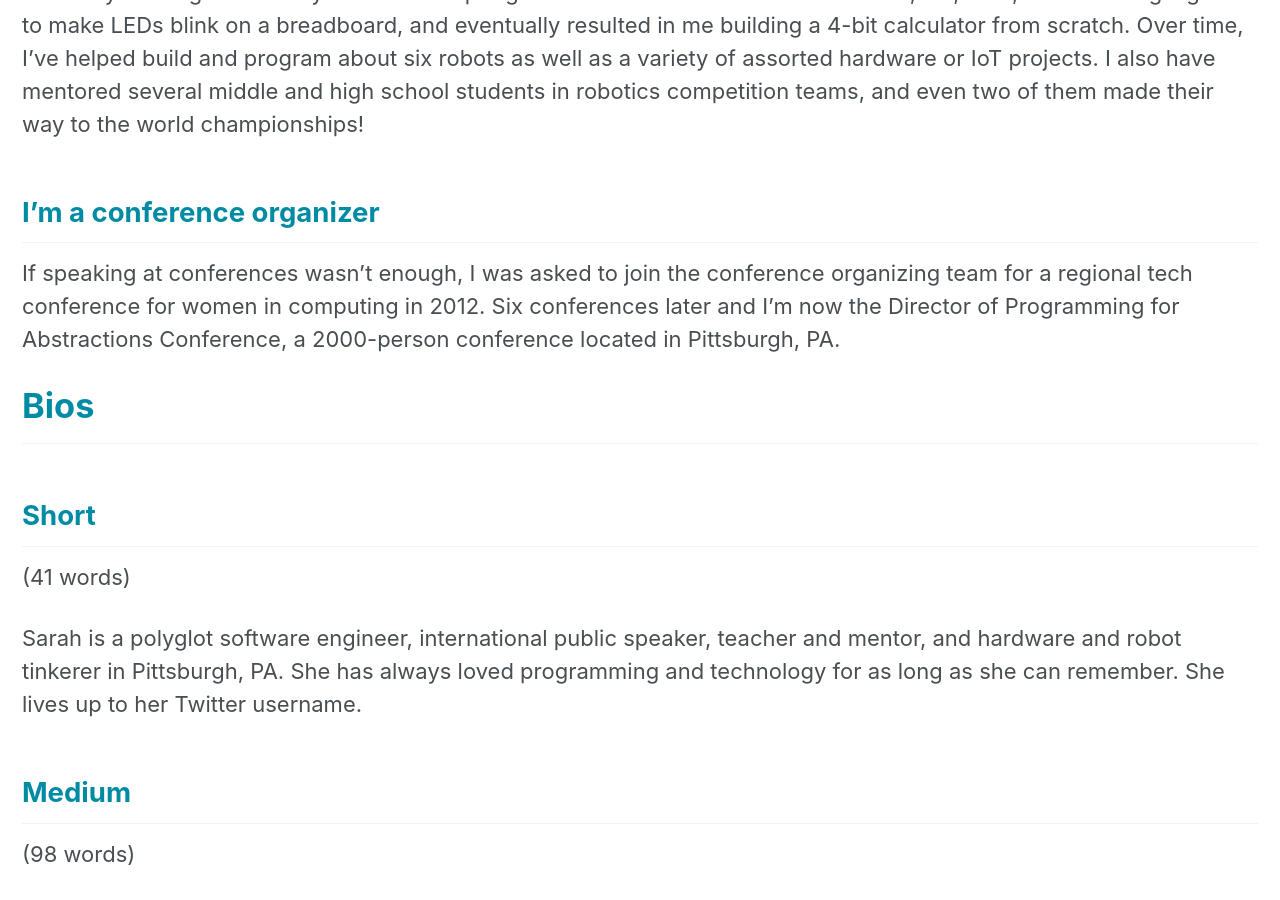
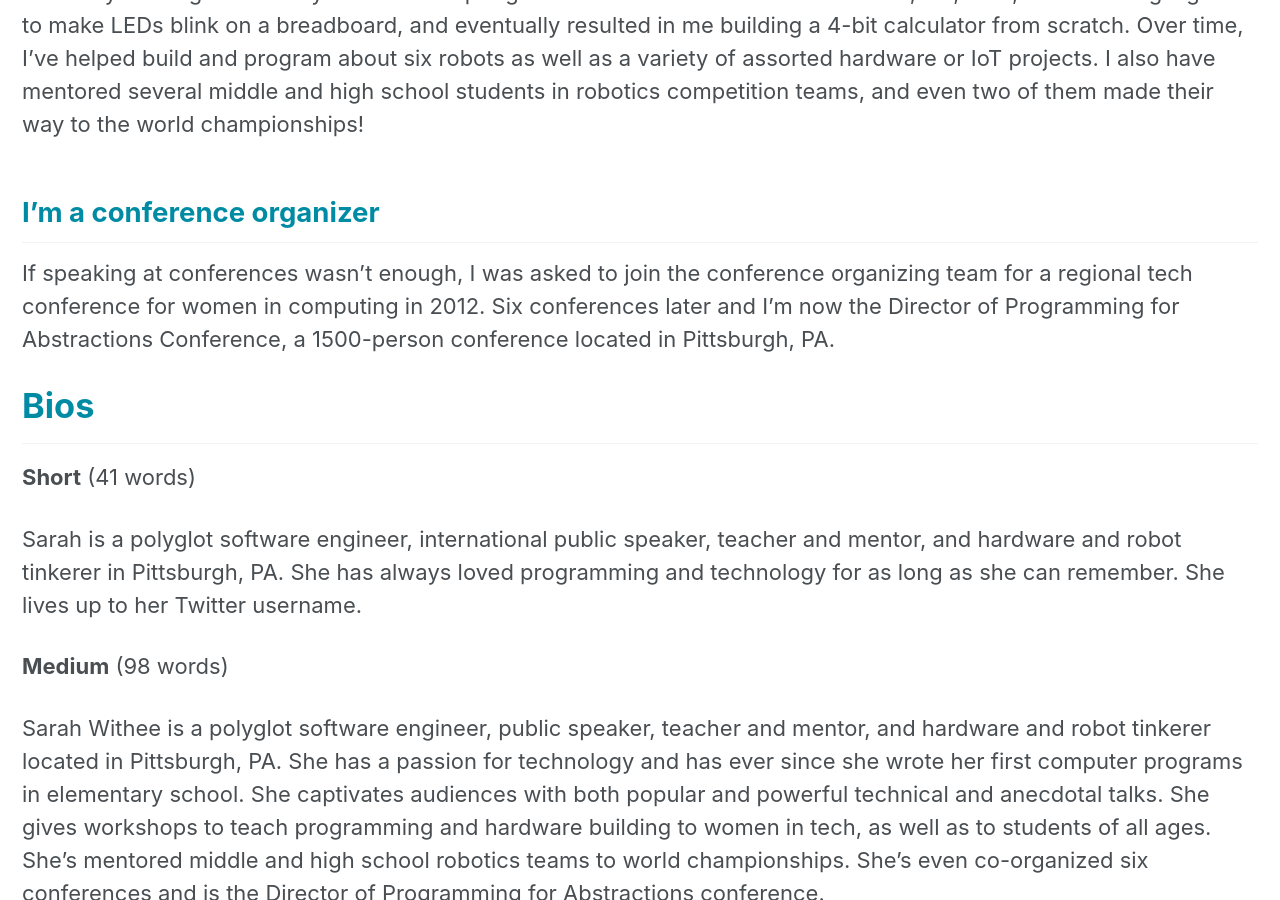
Before and after one commit to geekygirlsarah/geekygirlsarah.com, a Jekyll site: the page built from _pages/about.md, in a window 1280 px wide and 900 px high, scrolled down 1364 px. Built offline with Jekyll 4.4.1, drawn with Linux system fonts in a browser that asks for light colours; cached includes are drawn as plain includes; nearby versions of some CDN libraries; comment, search, counter and statistics services are not loaded.

Commit message:
Update 3 pages:
- About has bio wording update
- Maps has updated pin texts
- Speaking adds workshop links

```diff
--- a/_pages/about.md
+++ b/_pages/about.md
@@ -15,52 +15,50 @@ What's there to say about me? Well...
 ## I'm a software engineer
 
 <img src="/assets/images/sarah-mobile-app-umkc.jpg" style="float: right;" alt="Sarah working on a mobile app" />
-I learned to program in BASIC on my Commodore 64 when I was a kid in the 80s. It felt super fun to type in commands and have the
-computer do the actions. And I guess it stuck as I grew up and became a software engineer! Over time I've come to love
-all aspects of the software creation process, and love constantly learning. It's made it extremely hard to pick a
-specialty, so I've made it my specialty to be a great problem solver no matter what language, framework, or tech
+I learned to program in BASIC on my Commodore 64 when I was a kid in the 80s. It felt super fun to type in commands and
+have the computer do the actions. And I guess it stuck as I grew up and became a software engineer! Over time I’ve come
+to love all aspects of the software creation process, and love constantly learning. It’s made it extremely hard to pick
+a specialty, so I’ve made it my specialty to be a great problem solver no matter what language, framework, or tech
 stack is thrown at me!
 
 ## I love the intersection of where people and technology meet
 
-I fell in love with software development when I learned to code, but I've realized software isn't about the code, it's
-about the people. Users. Developers. People use the software we create, and there's power there that needs to be
-carefully considered. The more time goes on, the more important I'm finding it is to consider accessibility, usability,
+I fell in love with software development when I learned to code, but I’ve realized software isn’t about the code, it’s
+about the people. Users. Developers. People use the software we create, and there’s power there that needs to be
+carefully considered. The more time goes on, the more important I’m finding it is to consider accessibility, usability,
 ethics, and inclusively in our software. I love meeting people and chatting about technology. I also love being
 involved with and leading technical communities.
 
 ## I'm a tech conference speaker
 
 What started out as accidentally becoming an undergrad teaching assistant teaching programming to other undergrads at
-my university evolved over seven years to become an international tech conference speaker. I've had people say my talks
-made them laugh and cry at the same time. It's been about 60 presentations later and I can definitely say it's been a
+my university evolved over seven years to become an international tech conference speaker. I’ve had people say my talks
+made them laugh and cry at the same time. It’s been about 60 presentations later and I can definitely say it’s been a
 wild journey!
 
 ## I'm a hardware and robot tinkerer
 
 I took my first digital circuitry class in the spring of 2003 and learned how to use AND, OR, NOT, and other logic
 gates to make LEDs blink on a breadboard, and eventually resulted in me building a 4-bit calculator from scratch. Over
-time, I've helped build and program about six robots as well as a variety of assorted hardware or IoT projects. I also
+time, I’ve helped build and program about six robots as well as a variety of assorted hardware or IoT projects. I also
 have mentored several middle and high school students in robotics competition teams, and even two of them made their
 way to the world championships!
 
 ## I'm a conference organizer
 
-If speaking at conferences wasn't enough, I was asked to join the conference organizing team for a regional tech
-conference for women in computing in 2012. Six conferences later and I'm now the Director of Programming for
-Abstractions Conference, a 2000-person conference located in Pittsburgh, PA.
+If speaking at conferences wasn’t enough, I was asked to join the conference organizing team for a regional tech
+conference for women in computing in 2012. Six conferences later and I’m now the Director of Programming for
+Abstractions Conference, a 1500-person conference located in Pittsburgh, PA.
 
 # Bios
 
-## Short
-(41 words)
+**Short** (41 words)
 
 Sarah is a polyglot software engineer, international public speaker, teacher and mentor, and hardware and robot
 tinkerer in Pittsburgh, PA. She has always loved programming and technology for as long as she can remember. She lives
 up to her Twitter username.
 
-## Medium
-(98 words)
+**Medium** (98 words)
 
 Sarah Withee is a polyglot software engineer, public speaker, teacher and mentor, and hardware and robot tinkerer
 located in Pittsburgh, PA. She has a passion for technology and has ever since she wrote her first computer programs
@@ -69,9 +67,7 @@ workshops to teach programming and hardware building to women in tech, as well a
 mentored middle and high school robotics teams to world championships. She's even co-organized six conferences and is
 the Director of Programming for Abstractions conference.
 
-
-## Long
-(196 words)
+**Long** (196 words)
 
 Sarah Withee is a polyglot software engineer, public speaker, teacher and mentor, and hardware and robot tinkerer
 located in Pittsburgh, PA. She is also the Director of Programming for Abstractions Conference. She has a passion for
```
Also changed, not shown: _pages/maps.md (+4 -4 lines), _pages/speaking.md (+3 -0 lines).
